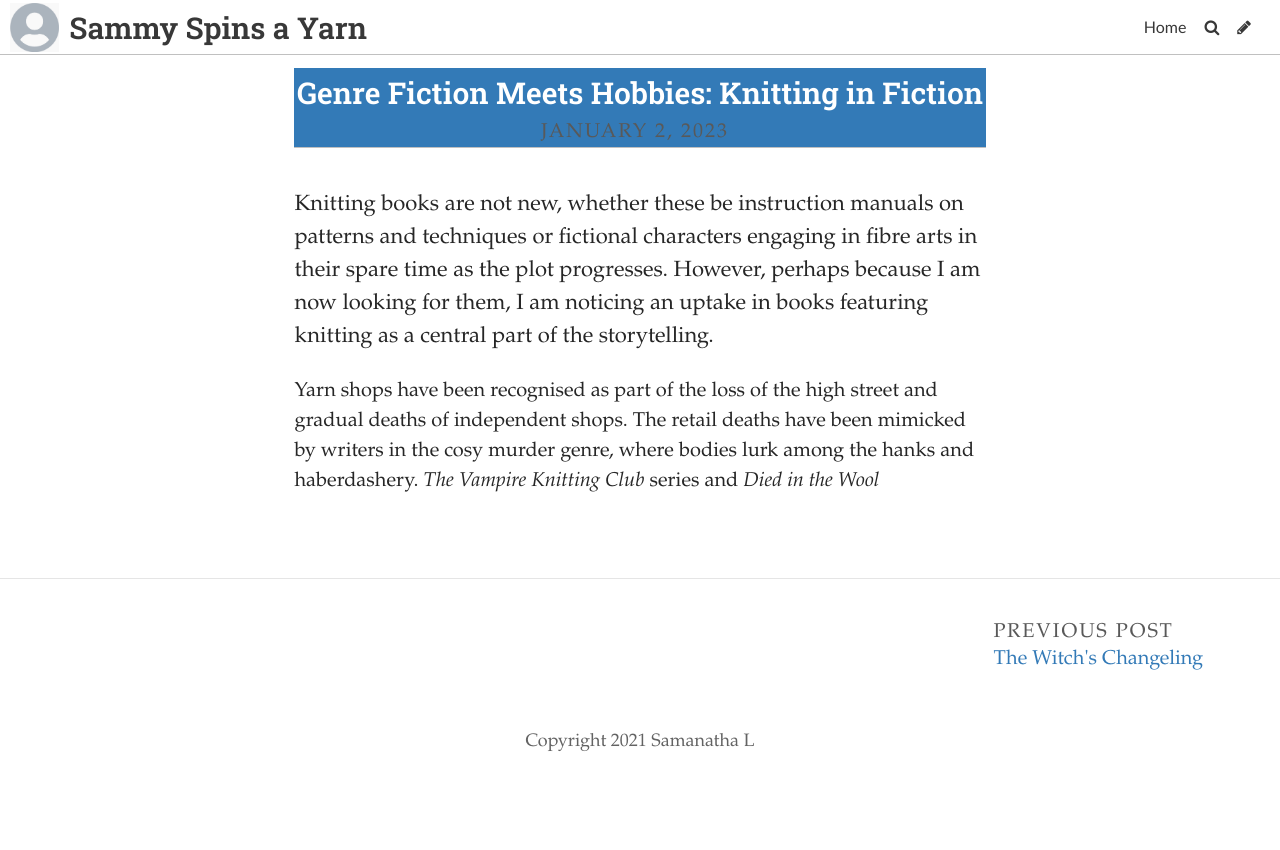
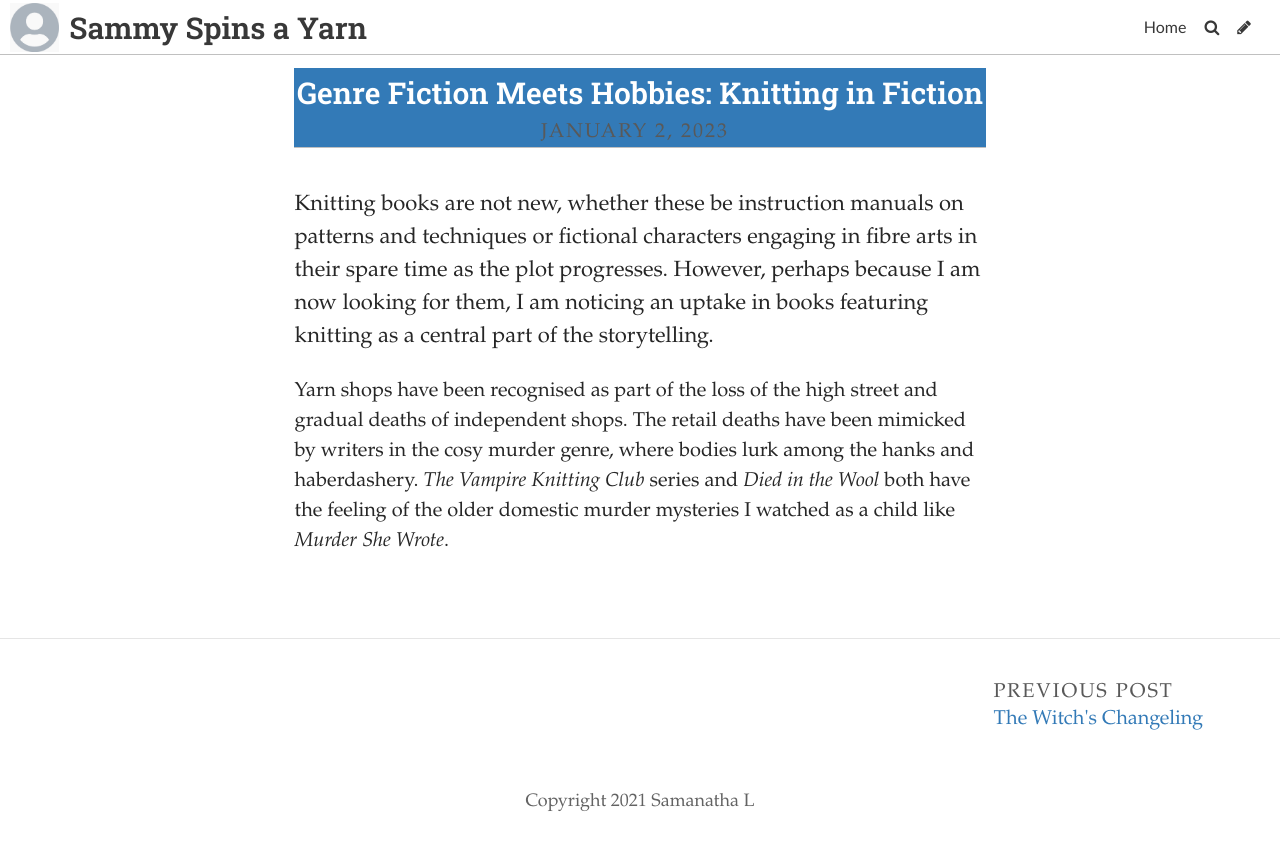
Before and after one commit to ScribblesSammy/WritingPortfolio, a Jekyll site: the page built from _posts/2023-01-05-genre-fiction-meets-hobbies-knitting-in-fiction.md, in a window 1280 px wide. Shown: the top 850 px of the page. Built offline with Jekyll 4.4.1, drawn with Linux system fonts in a browser that asks for light colours; some web fonts are replaced.

Commit message:
Update Post “2023-01-05-genre-fiction-meets-hobbies-knitting-in-fiction”

```diff
--- a/_posts/2023-01-05-genre-fiction-meets-hobbies-knitting-in-fiction.md
+++ b/_posts/2023-01-05-genre-fiction-meets-hobbies-knitting-in-fiction.md
@@ -7,4 +7,4 @@ comments: false
 ---
 K﻿nitting books are not new, whether these be instruction manuals on patterns and techniques or fictional characters engaging in fibre arts in their spare time as the plot progresses. However, perhaps because I am now looking for them, I am noticing an uptake in books featuring knitting as a central part of the storytelling.
 
-Y﻿arn shops have been recognised as part of the loss of the high street and gradual deaths of independent shops. The retail deaths have been mimicked by writers in the cosy murder genre, where bodies lurk among the hanks and haberdashery. *The Vampire Knitting Club* series and *Died in the Wool*
+Y﻿arn shops have been recognised as part of the loss of the high street and gradual deaths of independent shops. The retail deaths have been mimicked by writers in the cosy murder genre, where bodies lurk among the hanks and haberdashery. *The Vampire Knitting Club* series and *Died in the Wool* both have the feeling of the older domestic murder mysteries I watched as a child like *Murder She Wrote*.
```
